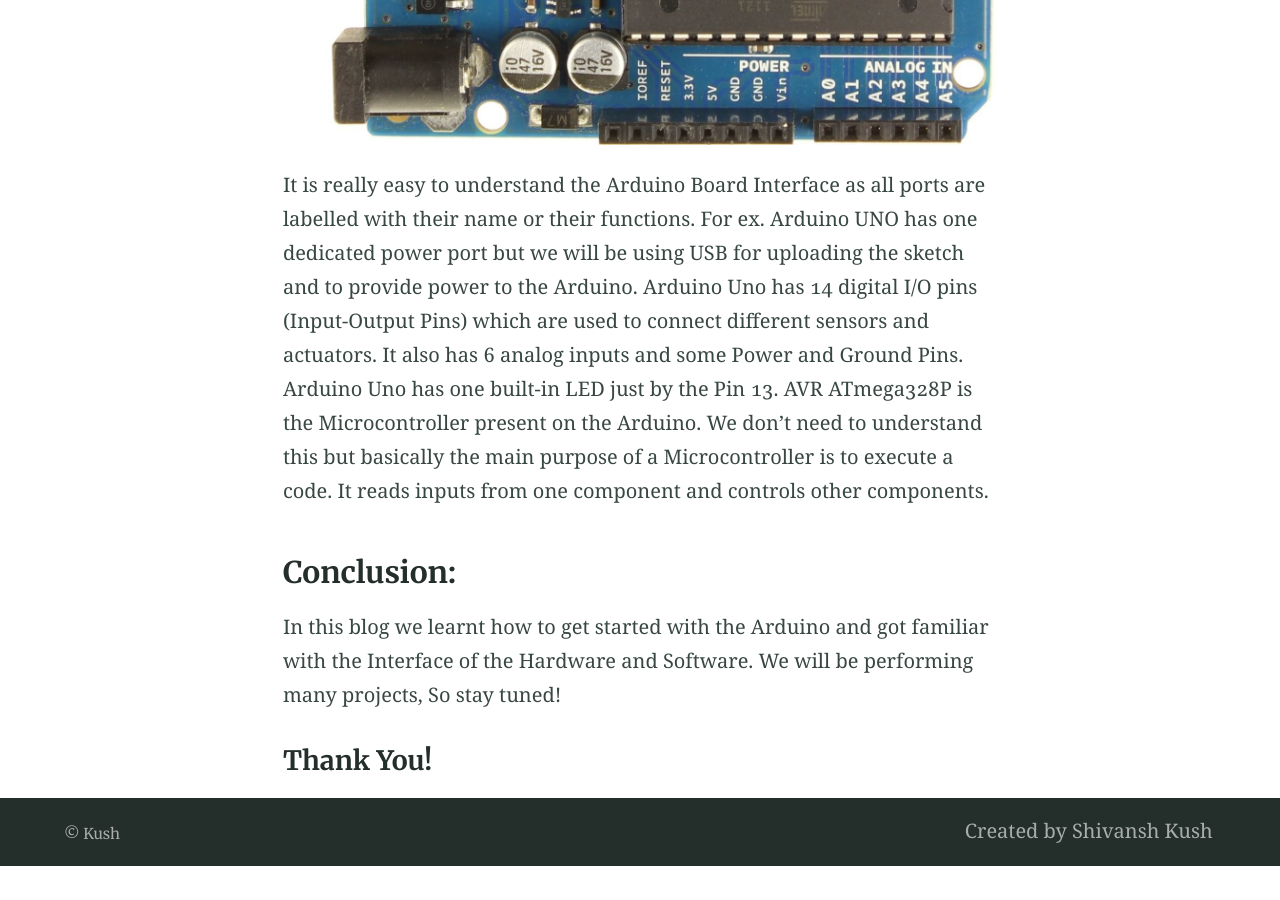
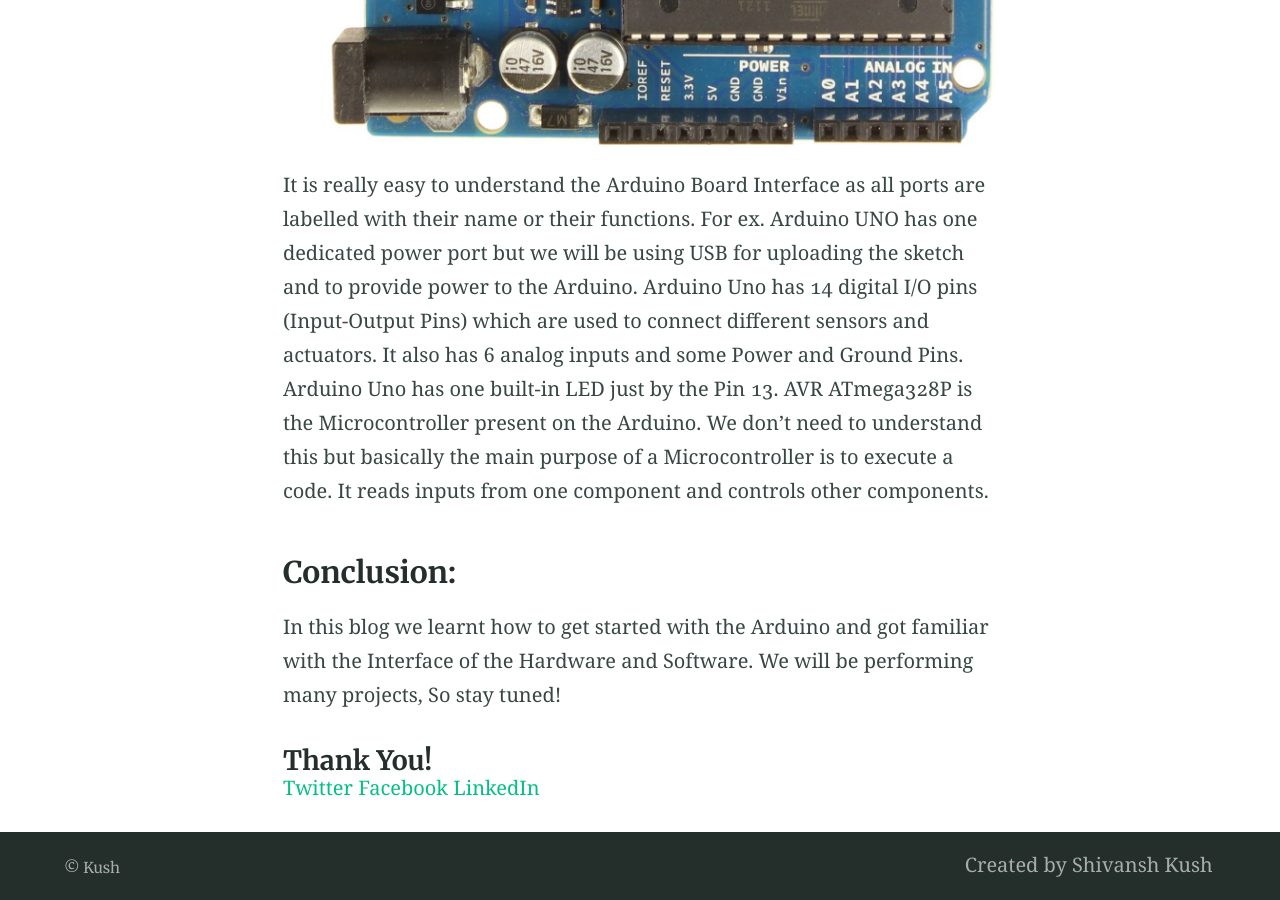
Before and after one commit to aka-Kush/aka-Kush.github.io, a Jekyll site: the page built from _posts/2020-07-29-proj0.md, in a window 1280 px wide and 900 px high, scrolled down 5540 px. Built offline with Jekyll 4.4.1, drawn with Linux system fonts in a browser that asks for light colours; our own code applies the rules of GitHub Pages for plain Markdown files; before the commit the page ends 6406 px from its top, so only the background shows below that.

Commit message:
Update 2020-07-29-proj0.md

```diff
--- a/_posts/2020-07-29-proj0.md
+++ b/_posts/2020-07-29-proj0.md
@@ -71,4 +71,4 @@
 
 #### Thank You!
 
-{% include nav-share.html %}
+{% include social-share.html %}
```
